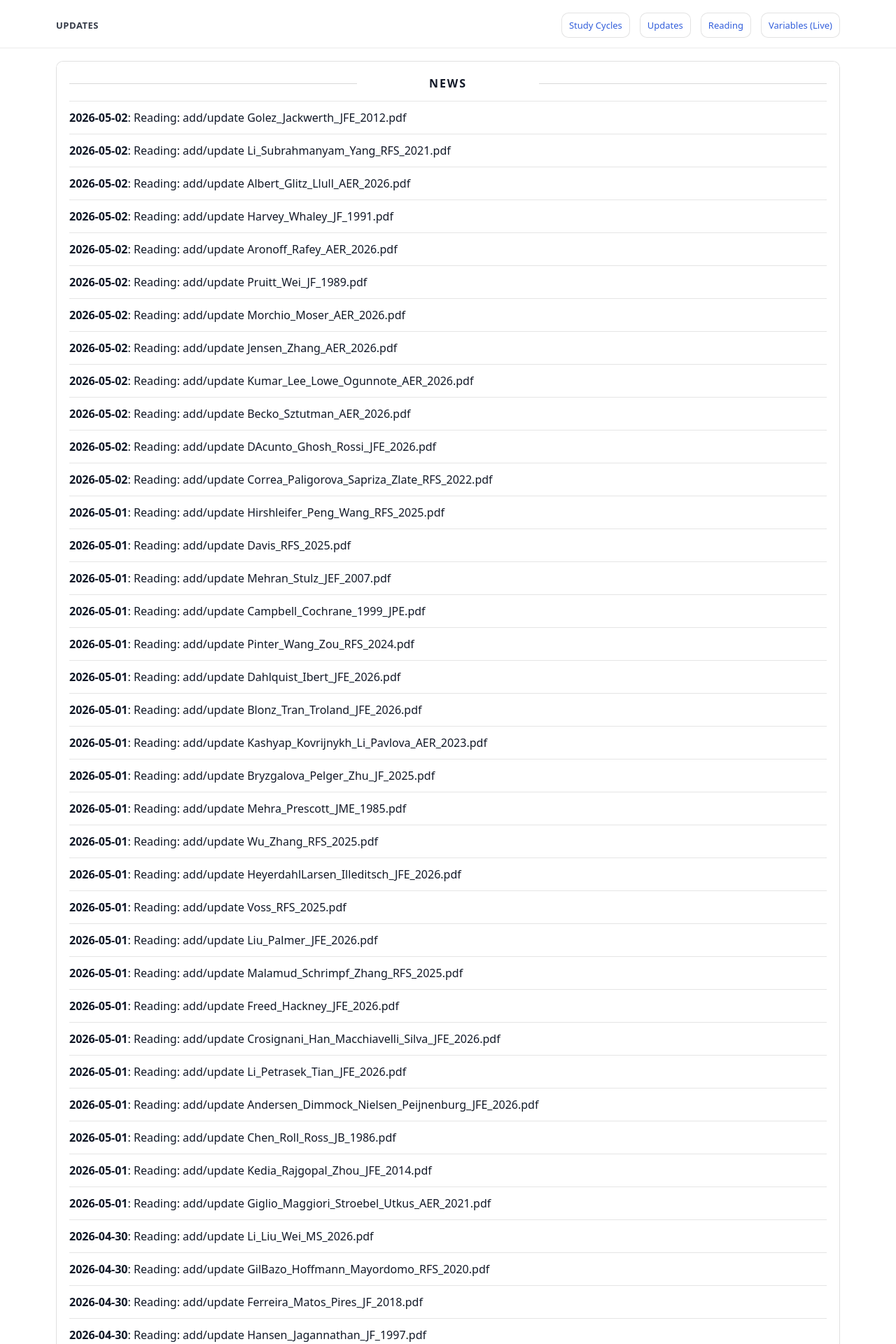
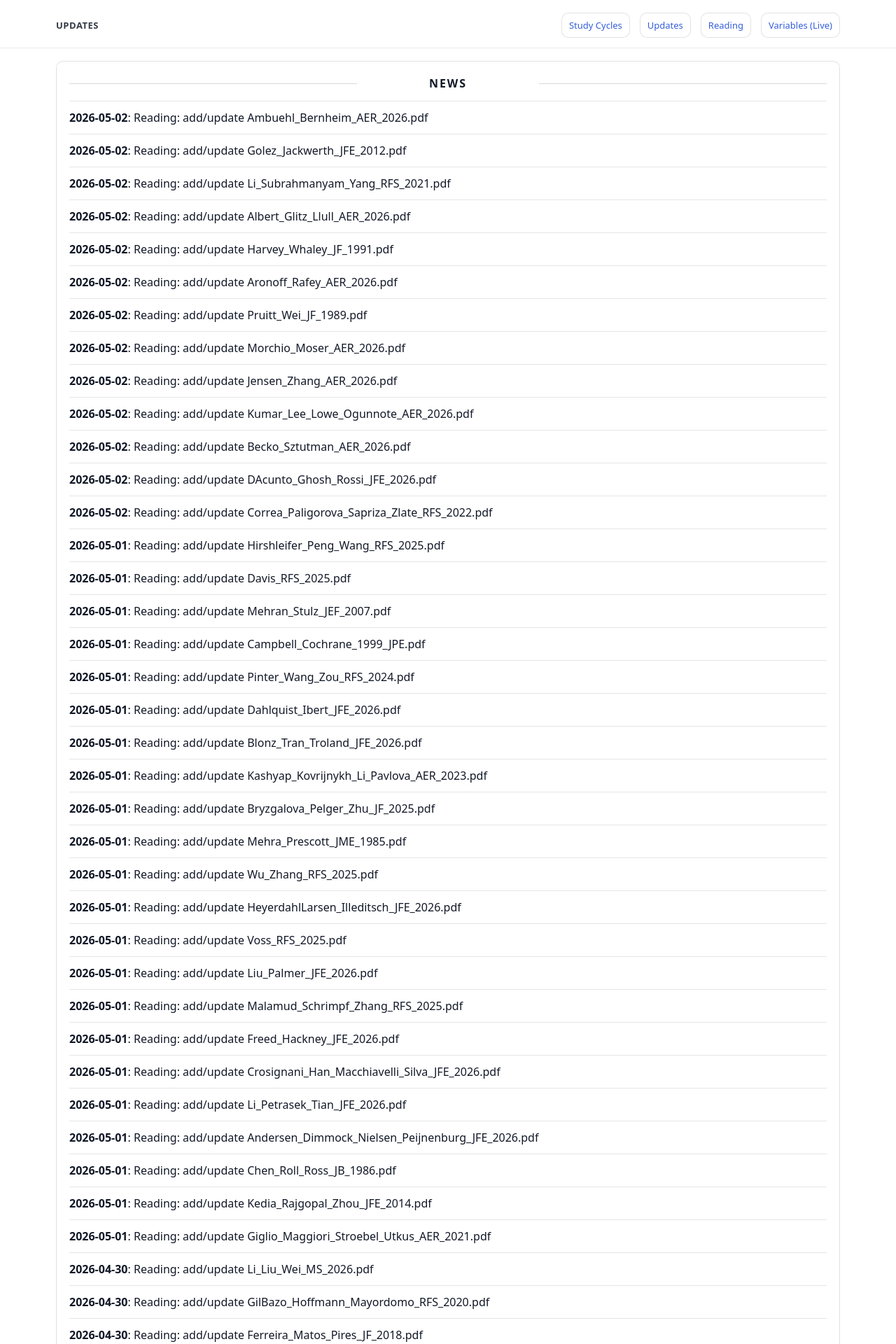
Before and after one commit to yaxinzn/study-archive, a Jekyll site: the page built from updates/index.md, in a window 1280 px wide. Shown: the top 1920 px of the page at 70% size. Built offline with Jekyll 4.4.1, drawn with Linux system fonts in a browser that asks for light colours; some of the changed text lies outside the part shown.

Commit message:
chore: update NEWS feed

```diff
--- a/_data/news.yml
+++ b/_data/news.yml
@@ -1,4 +1,7 @@
 # Auto-generated update history (sorted newest -> oldest). Do not edit manually.
+- ts: "1777715890"
+  date: "2026-05-02"
+  title: "Reading: add/update Ambuehl_Bernheim_AER_2026.pdf"
 - ts: "1777715497"
   date: "2026-05-02"
   title: "Reading: add/update Golez_Jackwerth_JFE_2012.pdf"
```
